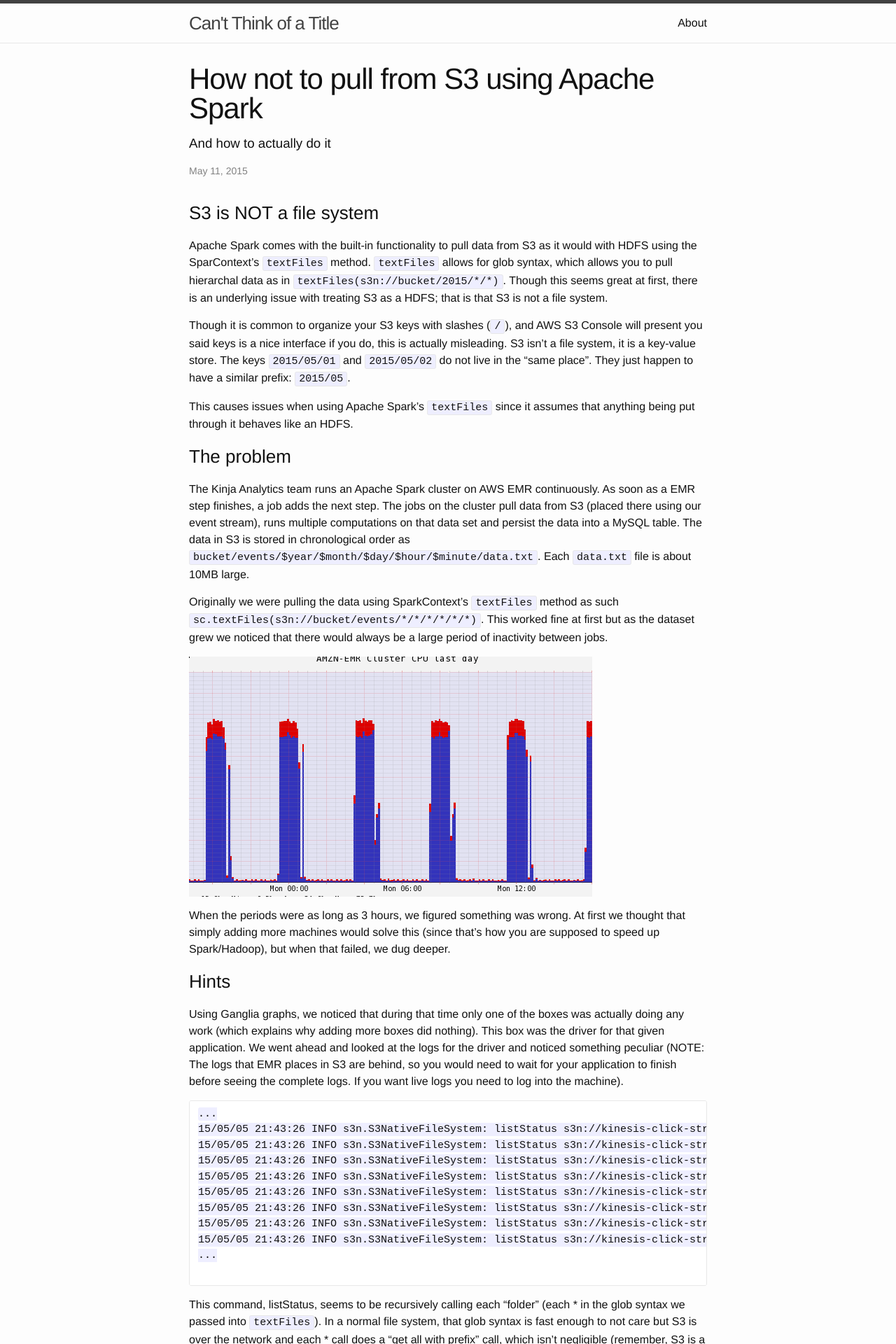
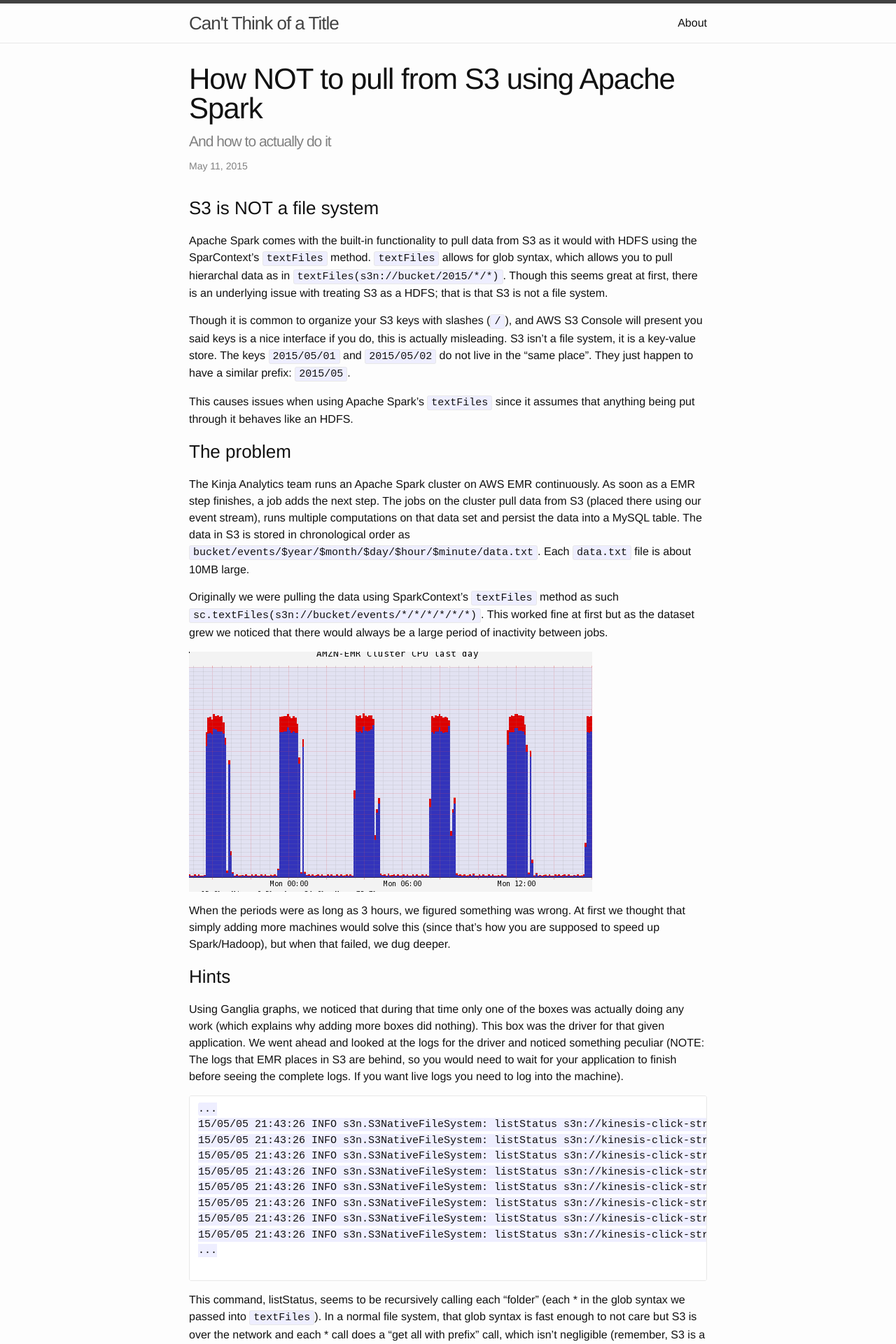
Before and after one commit to pjrt/pjrt.github.io, a Jekyll site: the page built from _posts/2015-05-11-how-not-to-pull-from-s3.md, in a window 1280 px wide. Shown: the top 1920 px of the page at 70% size. Built offline with Jekyll 4.4.1, drawn with Linux system fonts in a browser that asks for light colours; Markdown is read by kramdown in place of the engine named in the settings; some of the changed text lies outside the part shown.

Commit message:
Multiple little changes

```diff
--- a/_includes/footer.html
+++ b/_includes/footer.html
@@ -7,7 +7,6 @@
     <div class="footer-col-wrapper">
       <div class="footer-col  footer-col-1">
         <ul class="contact-list">
-          <li>{{ site.title }}</li>
           <li><a href="mailto:{{ site.email }}">{{ site.email }}</a></li>
         </ul>
       </div>
--- a/_layouts/post.html
+++ b/_layouts/post.html
@@ -5,7 +5,9 @@ layout: default
 
   <header class="post-header">
     <h1 class="post-title">{{ page.title }}</h1>
-    <h3 class="post-subtitle">{{ page.subtitle }}</h3>
+    {% if page.subtitle %}
+        <h1 class="post-subtitle">{{ page.subtitle }}</h1>
+    {% endif %}
     <p class="post-meta">{{ page.date | date: "%b %-d, %Y" }}{% if page.author %} • {{ page.author }}{% endif %}{% if page.meta %} • {{ page.meta }}{% endif %}</p>
   </header>
 
--- a/_posts/2015-05-11-how-not-to-pull-from-s3.md
+++ b/_posts/2015-05-11-how-not-to-pull-from-s3.md
@@ -1,5 +1,5 @@
 ---
-title: How not to pull from S3 using Apache Spark
+title: How NOT to pull from S3 using Apache Spark
 subtitle: And how to actually do it
 layout: post
 ---
--- a/_sass/_layout.scss
+++ b/_sass/_layout.scss
@@ -207,6 +207,13 @@
     }
 }
 
+.post-subtitle {
+    font-size: 21px;
+    letter-spacing: -1px;
+    line-height: 1;
+    color: grey;
+}
+
 .post-content {
     margin-bottom: $spacing-unit;
 
```
